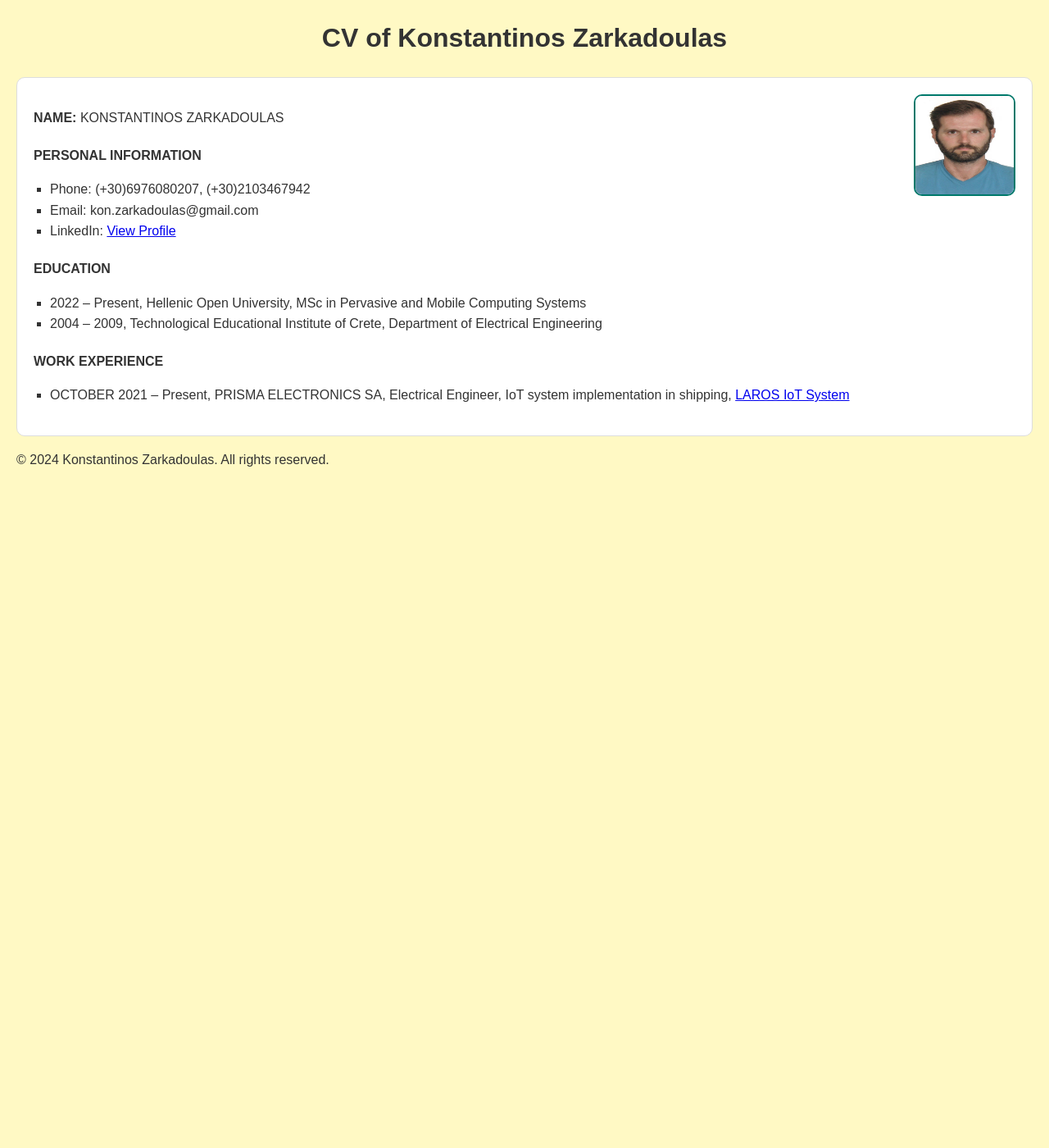
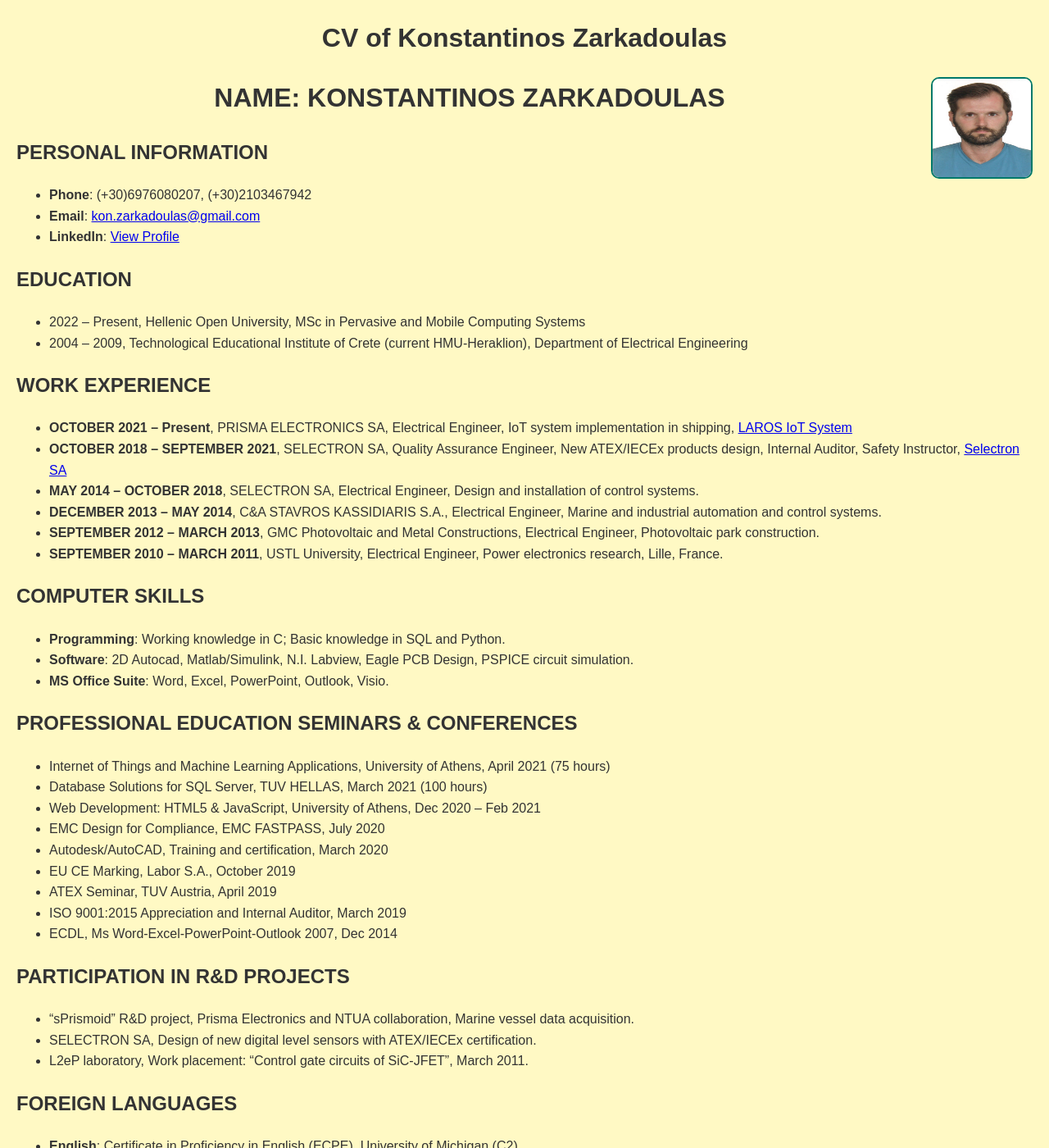
Before and after one commit to KonstantinosZarkadoulas/cvzarkadoulas, a Jekyll site: the page built from index.md, in a window 1280 px wide and 1400 px high. Shown: the whole window at 82% size. Built offline with Jekyll 4.4.1, drawn with Linux system fonts in a browser that asks for light colours; some of the changed text lies outside the part shown.

Commit message:
Update index.md

```diff
--- a/index.md
+++ b/index.md
@@ -3,28 +3,48 @@ layout: default
 title: "CV of Konstantinos Zarkadoulas"
 ---
 
-<div class="content">
-    <img src="https://raw.githubusercontent.com/KonstantinosZarkadoulas/cvzarkadoulas/refs/heads/main/ZARKADOULAS%20PHOTO%20(1).jpg"
-         alt="Profile Photo of Konstantinos Zarkadoulas" class="profile-image">
+![Profile Photo of Konstantinos Zarkadoulas](https://raw.githubusercontent.com/KonstantinosZarkadoulas/cvzarkadoulas/refs/heads/main/ZARKADOULAS%20PHOTO%20(1).jpg){: .profile-image}
 
-    <p><span class="section-title">NAME:</span> KONSTANTINOS ZARKADOULAS</p>
+# NAME: KONSTANTINOS ZARKADOULAS
 
-    <p class="section-title">PERSONAL INFORMATION</p>
-    <ul class="bullet-list">
-        <li>Phone: (+30)6976080207, (+30)2103467942</li>
-        <li>Email: kon.zarkadoulas@gmail.com</li>
-        <li>LinkedIn: <a href="https://www.linkedin.com/in/konstantinos-zarkadoulas-6a727360/" target="_blank">View Profile</a></li>
-    </ul>
+## PERSONAL INFORMATION
+- **Phone**: (+30)6976080207, (+30)2103467942
+- **Email**: [kon.zarkadoulas@gmail.com](mailto:kon.zarkadoulas@gmail.com)
+- **LinkedIn**: [View Profile](https://www.linkedin.com/in/konstantinos-zarkadoulas-6a727360/)
 
-    <p class="section-title">EDUCATION</p>
-    <ul class="bullet-list">
-        <li>2022 – Present, Hellenic Open University, MSc in Pervasive and Mobile Computing Systems</li>
-        <li>2004 – 2009, Technological Educational Institute of Crete, Department of Electrical Engineering</li>
-    </ul>
+## EDUCATION
+- 2022 – Present, Hellenic Open University, MSc in Pervasive and Mobile Computing Systems
+- 2004 – 2009, Technological Educational Institute of Crete (current HMU-Heraklion), Department of Electrical Engineering
 
-    <p class="section-title">WORK EXPERIENCE</p>
-    <ul class="bullet-list">
-        <li>OCTOBER 2021 – Present, PRISMA ELECTRONICS SA, Electrical Engineer, IoT system implementation in shipping, <a href="https://www.laros.gr/index.php#data" target="_blank">LAROS IoT System</a></li>
-        <!-- Add more work experience here -->
-    </ul>
-</div>
+## WORK EXPERIENCE
+- **OCTOBER 2021 – Present**, PRISMA ELECTRONICS SA, Electrical Engineer, IoT system implementation in shipping, [LAROS IoT System](https://www.laros.gr/index.php#data)
+- **OCTOBER 2018 – SEPTEMBER 2021**, SELECTRON SA, Quality Assurance Engineer, New ATEX/IECEx products design, Internal Auditor, Safety Instructor, [Selectron SA](https://www.selectron.gr)
+- **MAY 2014 – OCTOBER 2018**, SELECTRON SA, Electrical Engineer, Design and installation of control systems.
+- **DECEMBER 2013 – MAY 2014**, C&A STAVROS KASSIDIARIS S.A., Electrical Engineer, Marine and industrial automation and control systems.
+- **SEPTEMBER 2012 – MARCH 2013**, GMC Photovoltaic and Metal Constructions, Electrical Engineer, Photovoltaic park construction.
+- **SEPTEMBER 2010 – MARCH 2011**, USTL University, Electrical Engineer, Power electronics research, Lille, France.
+
+## COMPUTER SKILLS
+- **Programming**: Working knowledge in C; Basic knowledge in SQL and Python.
+- **Software**: 2D Autocad, Matlab/Simulink, N.I. Labview, Eagle PCB Design, PSPICE circuit simulation.
+- **MS Office Suite**: Word, Excel, PowerPoint, Outlook, Visio.
+
+## PROFESSIONAL EDUCATION SEMINARS & CONFERENCES
+- Internet of Things and Machine Learning Applications, University of Athens, April 2021 (75 hours)
+- Database Solutions for SQL Server, TUV HELLAS, March 2021 (100 hours)
+- Web Development: HTML5 & JavaScript, University of Athens, Dec 2020 – Feb 2021
+- EMC Design for Compliance, EMC FASTPASS, July 2020
+- Autodesk/AutoCAD, Training and certification, March 2020
+- EU CE Marking, Labor S.A., October 2019
+- ATEX Seminar, TUV Austria, April 2019
+- ISO 9001:2015 Appreciation and Internal Auditor, March 2019
+- ECDL, Ms Word-Excel-PowerPoint-Outlook 2007, Dec 2014
+
+## PARTICIPATION IN R&D PROJECTS
+- “sPrismoid” R&D project, Prisma Electronics and NTUA collaboration, Marine vessel data acquisition.
+- SELECTRON SA, Design of new digital level sensors with ATEX/IECEx certification.
+- L2eP laboratory, Work placement: “Control gate circuits of SiC-JFET”, March 2011.
+
+## FOREIGN LANGUAGES
+- **English**: Certificate in Proficiency in English (ECPE), University of Michigan (C2)
+- **French**: Basic knowledge (B1)
```
